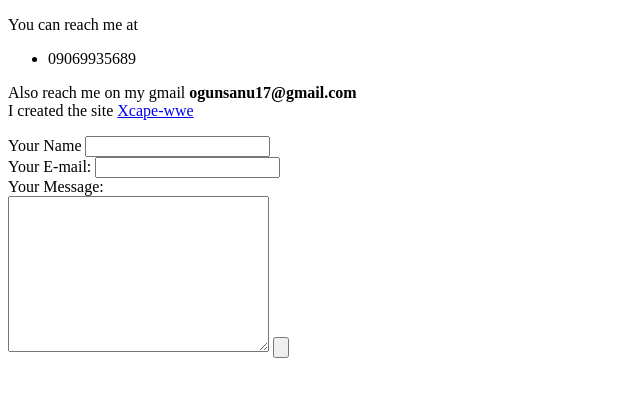
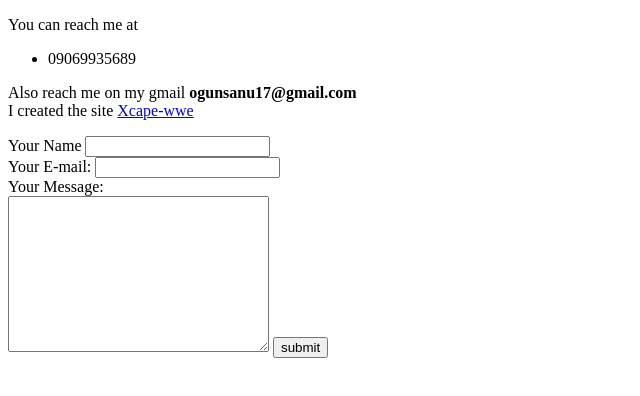
Before and after one commit to fore-site/simpl, a plain HTML site: page Contact.html in a window 1280 px wide. Shown: the full height of the page, 0-640 px from the left. Drawn offline with Linux system fonts and the light colour scheme.

Commit message:
Edited the submit button code

```diff
--- a/Contact.html
+++ b/Contact.html
@@ -22,7 +22,7 @@
       <input type="email" name="YourEmail" value=""><br>
       <label>Your Message:</label><br>
       <textarea name="YourMessage" rows="10" cols="30"></textarea>
-      <input type="submit" name="" value="">
+      <input type="submit" name="submit" value="submit">
     </form>
   </body>
 </html>
```
